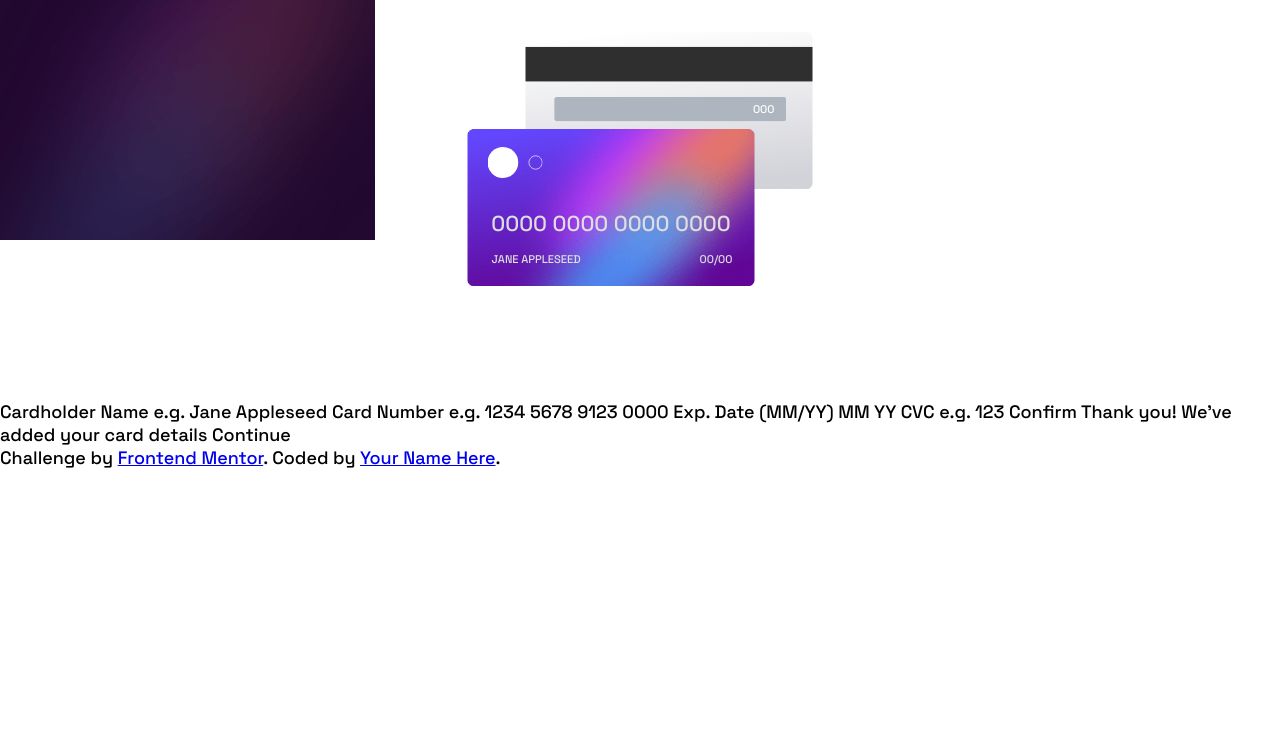
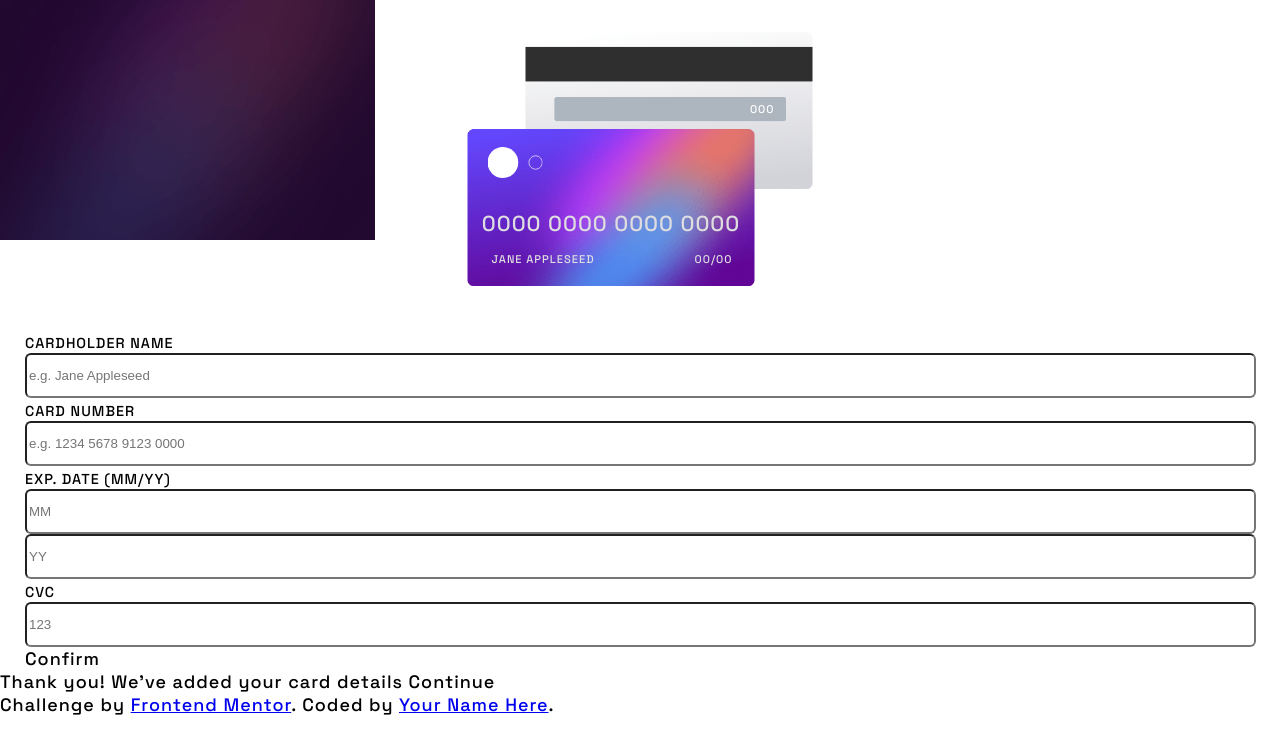
Before and after one commit to JunoField/fmj3-interactive-card-details-form, a plain HTML site: page index.html in a window 1280 px wide. Drawn offline with Linux system fonts and the light colour scheme.

Commit message:
started form, just changed root letter spacing and need to fix rest of cards

```diff
--- a/index.html
+++ b/index.html
@@ -32,23 +32,34 @@
     </div>
   </div>
 
-  <div></div>
+  <form id="payment-form">
+    <label>Cardholder Name</label>
+    <input id="name-input" type="text" placeholder="e.g. Jane Appleseed">
+
+    <label>Card Number</label>
+    <input id="card-number-input" type="text" placeholder="e.g. 1234 5678 9123 0000">
 
 
-  Cardholder Name
-  e.g. Jane Appleseed
+    <div id="date-cvc-input-row">
+      <div id="date-input-section">
+        <label>Exp. Date (MM/YY)</label>
+        <input id="expiry-month-input" type="text" placeholder="MM">
+        <input id="expiry-year-input" type="text" placeholder="YY">
+      </div>
 
-  Card Number
-  e.g. 1234 5678 9123 0000
+      <div id="date-input-section">
+        <label>CVC</label>
+        <input id="cvc-input" type="text" placeholder="123">
 
-  Exp. Date (MM/YY)
-  MM
-  YY
+      </div>
+    </div>
 
-  CVC
-  e.g. 123
 
   Confirm
+  </form>
+
+
+
 
   <!-- Completed state start -->
 
--- a/style.css
+++ b/style.css
@@ -11,7 +11,9 @@ body{
     font-size: 18px;
     font-weight: 500;
     font-family: 'Space Grotesk', sans-serif;
+    letter-spacing: 1px;
     margin: 0px;
+    background-color: var(--white);
 }
 
 #card-container{
@@ -103,10 +105,28 @@ body{
 }
 
 #card-image-section{
-    height: 400px;
+    height: 240px;
     background: url("./images/bg-main-mobile.png") no-repeat;
     overflow: visible;
 
-
+    margin-bottom: 47px; /*to avoid stuff overlapping the card*/
 
 }
+
+#payment-form{
+    margin: 90px 32px auto 25px;
+    box-sizing: border-box;
+    display: block
+}
+
+#payment-form label{
+    text-transform: uppercase;
+    font-size: 0.8em;
+}
+
+#payment-form input{
+    width: 100%;
+    height: 39px;
+    border-radius: 6px;
+    border: 1px solid --darkGrayishViolet;
+}
```
